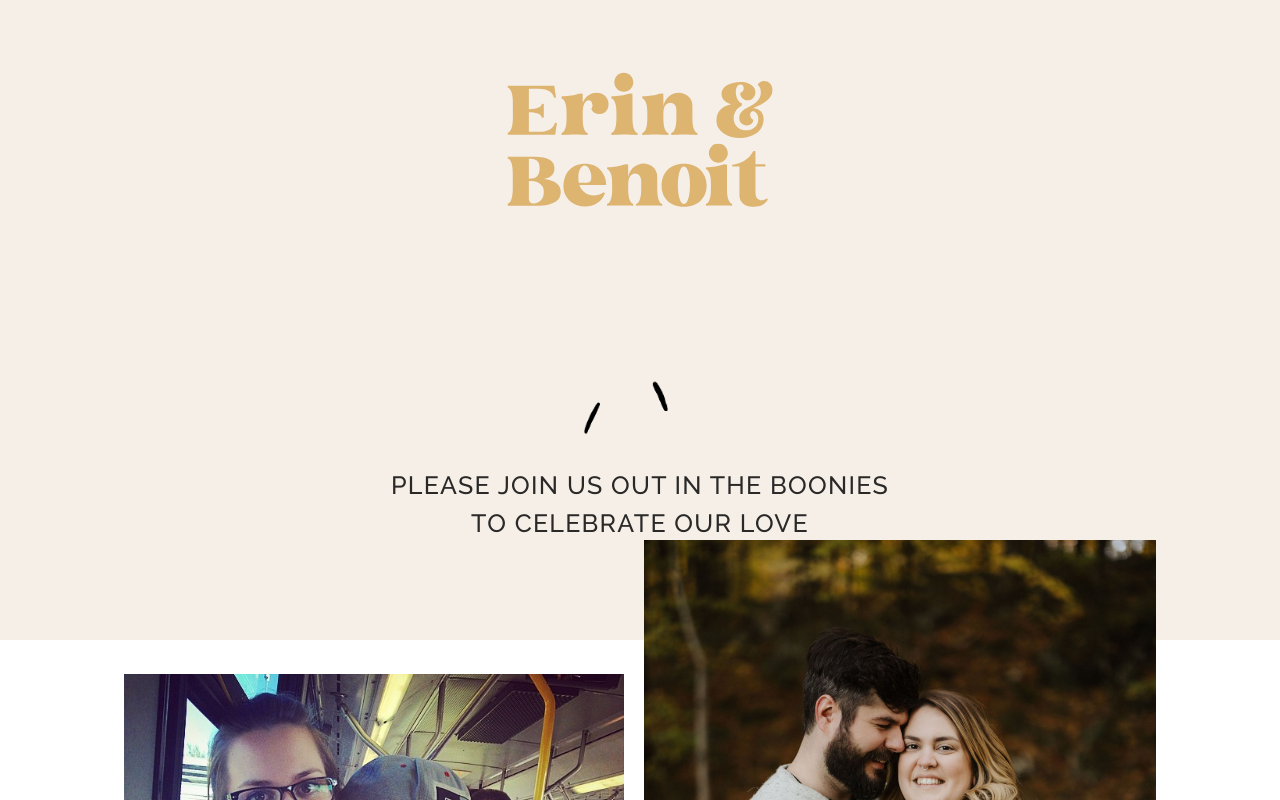
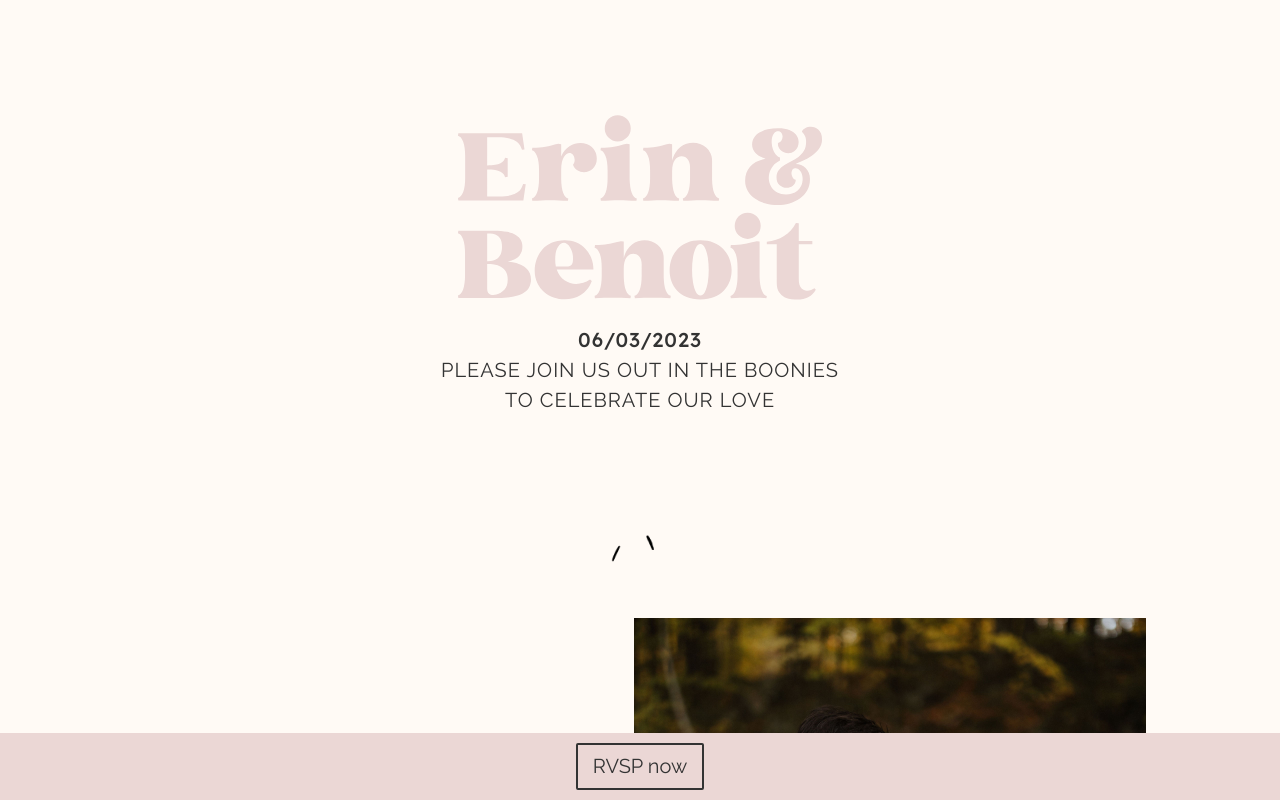
Before and after one commit to martenbjork/erin-and-benoit, a Next.js app: page / in a window 1280 px wide. Shown: the top 800 px of the page. Built offline with nearby package versions, Linux system fonts and the light colour scheme.

Commit message:
Improved design

```diff
--- a/src/pages/index.tsx
+++ b/src/pages/index.tsx
@@ -84,37 +84,19 @@ export default function Home() {
           crossOrigin=""
         />
         <link
-          href="https://fonts.googleapis.com/css2?family=Raleway:wght@300;400;500;600&display=swap"
+          href="https://fonts.googleapis.com/css2?family=Lexend:wght@500&family=Raleway:wght@300;400;500&display=swap"
           rel="stylesheet"
         />
       </Head>
-      <header className={styles.Header}>
-        <nav>
-          <ul>
-            <li>
-              <a href="#">Something</a>
-            </li>
-            <li>
-              <a href="#">Something</a>
-            </li>
-            <li>
-              <a href="#">Something</a>
-            </li>
-            <li>
-              <a href="#">Something</a>
-            </li>
-            <li>
-              <a href="#">Something</a>
-            </li>
-          </ul>
-        </nav>
-      </header>
 
       <main>
         <section className={styles.Hero}>
-          <div className={styles.HeroContent}>
-            <div className={styles.HeroText}>
-              <ErinAndBenoit />
+          <ErinAndBenoitLogo />
+          <p className={styles.Date}>06/03/2023</p>
+          <p className={styles.JoinUs}>
+            Please join us out in the boonies <br />
+            to celebrate our love
+          </p>
           <Image
             className={styles.Floral1Animation}
             src="/floral_1_resized.gif"
@@ -122,13 +104,10 @@ export default function Home() {
             width={500}
             height={716}
           />
-              <p>
-                Please join us out in the boonies <br />
-                to celebrate our love
-              </p>
+        </section>
+        <div className={styles.RVSPBar}>
+          <a href="#">RVSP now</a>
         </div>
-          </div>
-        </section>
         <section className={styles.NowAndThen}>
           <div>
             <Image
@@ -271,7 +250,7 @@ export default function Home() {
   );
 }
 
-export const ErinAndBenoit = () => (
+export const ErinAndBenoitLogo = () => (
   <svg
     id="Layer_1"
     data-name="Layer 1"
@@ -281,7 +260,7 @@ export const ErinAndBenoit = () => (
     <defs>
       <style>
         {`.cls-1 {
-        fill: #bcb0be;
+        fill: #EBD7D5;
       `}
       </style>
     </defs>
--- a/src/styles/Home.module.scss
+++ b/src/styles/Home.module.scss
@@ -1,44 +1,26 @@
-.Header {
-  position: fixed;
-  top: 0;
-  left: 0;
-  width: 100%;
-  padding: 0.5rem 0;
-  display: flex;
-  justify-content: center;
-  background: white;
-  box-shadow: 0 50px 50px rgba(0, 0, 0, 0.015);
-  display: none;
-
-  ul {
-    display: flex;
-    gap: 0.75rem;
-  }
-}
-
 .Hero {
-  height: 80vh;
-  display: flex;
-  align-items: center;
-  justify-content: center;
-  background: #f5efe8;
-
-  .HeroContent {
-    font-size: var(--font-size-large);
-    mix-blend-mode: multiply;
-    filter: contrast(110%);
-    transform: translateY(-5vh);
-  }
-
-  .HeroText {
   display: flex;
   flex-direction: column;
   align-items: center;
+  justify-content: center;
+  padding: 5vh 0;
 
-    .Floral1Animation {
-      margin-top: -80px;
-      max-width: 200px;
-      height: auto;
+  .HeroContent {
+    mix-blend-mode: multiply;
+  }
+
+  svg {
+    width: 55vw;
+  }
+
+  .Date {
+    margin-top: -2.5rem;
+    text-transform: uppercase;
+    font-family: Lexend;
+  }
+
+  .JoinUs {
+    font-weight: 400;
   }
 
   p {
@@ -49,20 +31,33 @@
     letter-spacing: 0.05em;
   }
 
-    svg {
-      width: 40vw;
-      filter: sepia(1) brightness(0.86) saturate(1.5);
+  .Floral1Animation {
+    margin-top: 1rem;
+    max-width: 100px;
+    height: auto;
   }
+}
+
+.RVSPBar {
+  position: fixed;
+  left: 0;
+  right: 0;
+  bottom: 0;
+  padding: 0.5rem 0;
+  background: #ebd7d5;
+  text-align: center;
+  z-index: 1;
+
+  a {
+    display: inline-block;
+    padding: 0.33rem 0.75rem;
+    border: 2px solid;
+    border-radius: 2px;
   }
 }
 
 .NowAndThen {
-  background: #dcc176;
-  background: #fff;
-
   div {
-    transform: translateY(-100px);
-    gap: 1rem;
     display: flex;
     justify-content: center;
     align-items: center;
```
Lines whose indentation alone changed are shown as unchanged.
